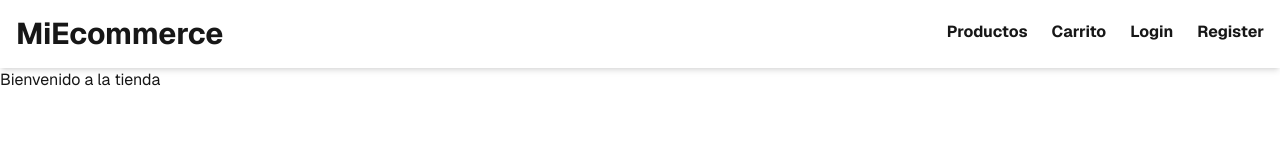
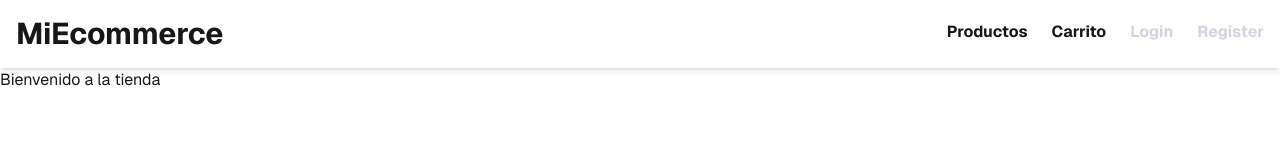
Before and after one commit to AlexisLerch/e-commers, a Next.js app: page / in a window 1280 px wide. Shown: the top 160 px of the page. Built offline with nearby package versions, Linux system fonts and the light colour scheme; no server answers.

Commit message:
fix: colores

```diff
--- a/app/globals.css
+++ b/app/globals.css
@@ -39,7 +39,7 @@ body {
   :root {
     --color-bgMain: #0a0a0a; /* fondo oscuro */
     --color-textMain: #99a1af; /* texto claro */
-    --color-borderMain: #333333;
+    --color-borderMain: #d1d5db;
     --color-accent: #364153; /* acento blanco */
   }
 }
--- a/app/page.tsx
+++ b/app/page.tsx
@@ -6,10 +6,16 @@ export default async function HomePage() {
 
   return (
     <div className="text-center">
-      <h1 className="text-3xl text-gray-500 font-bold mb-4">
-        Bienvenido a MiEcommerce{" "}
-        {session ? `${session.user?.name}` : "No logueado"}
+      <h1 className="text-3xl text-gray-500 font-bold mb-2">
+        Bienvenido a MiEcommerce {session && session.user?.name}
       </h1>
+
+      {!session && (
+        <p className="text-sm text-gray-500 mb-2">
+          Inicia sesión para una experiencia personalizada
+        </p>
+      )}
+
       <p className="text-lg text-gray-700">
         Explora nuestra tienda online y encuentra los mejores productos.
       </p>
--- a/components/navbar/Navbar.tsx
+++ b/components/navbar/Navbar.tsx
@@ -60,7 +60,7 @@ export default function Navbar({ cartCount = 0 }: { cartCount?: number }) {
           <>
             <Link
               href="/login"
-              className={`relative pb-1 transition-colors duration-200 hover:text-accent ${
+              className={`relative pb-1 transition-colors text-borderMain duration-200 hover:text-accent ${
                 isActive("/login") ? "text-accent" : ""
               }`}
             >
@@ -74,7 +74,7 @@ export default function Navbar({ cartCount = 0 }: { cartCount?: number }) {
 
             <Link
               href="/register"
-              className={`relative pb-1 transition-colors duration-200 hover:text-accent ${
+              className={`relative pb-1 transition-colors text-borderMain duration-200 hover:text-accent ${
                 isActive("/register") ? "text-accent" : ""
               }`}
             >
```
